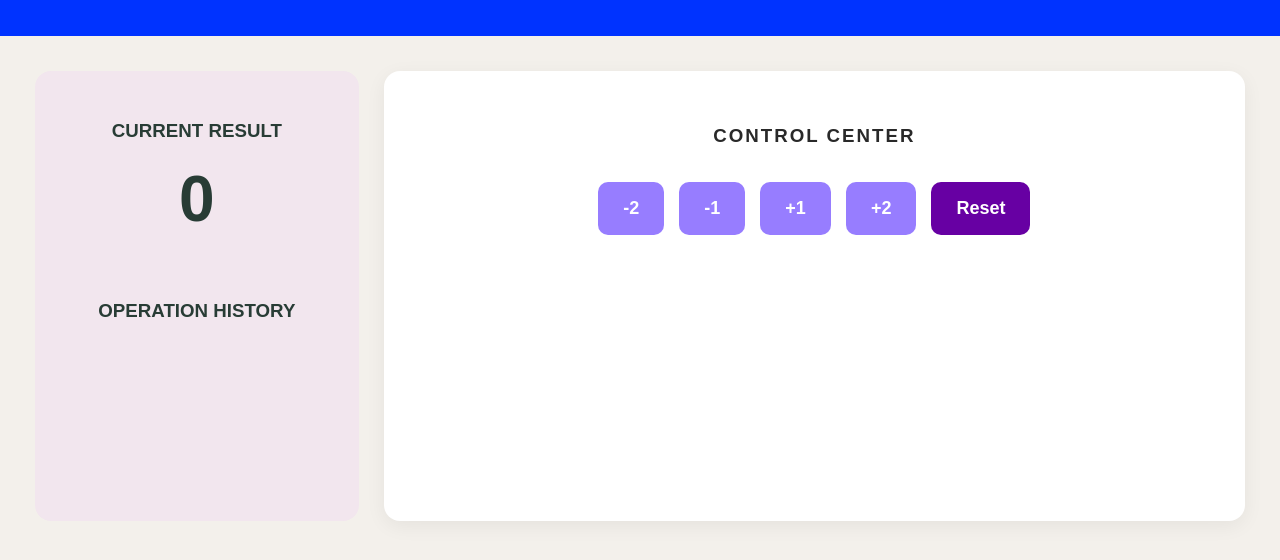
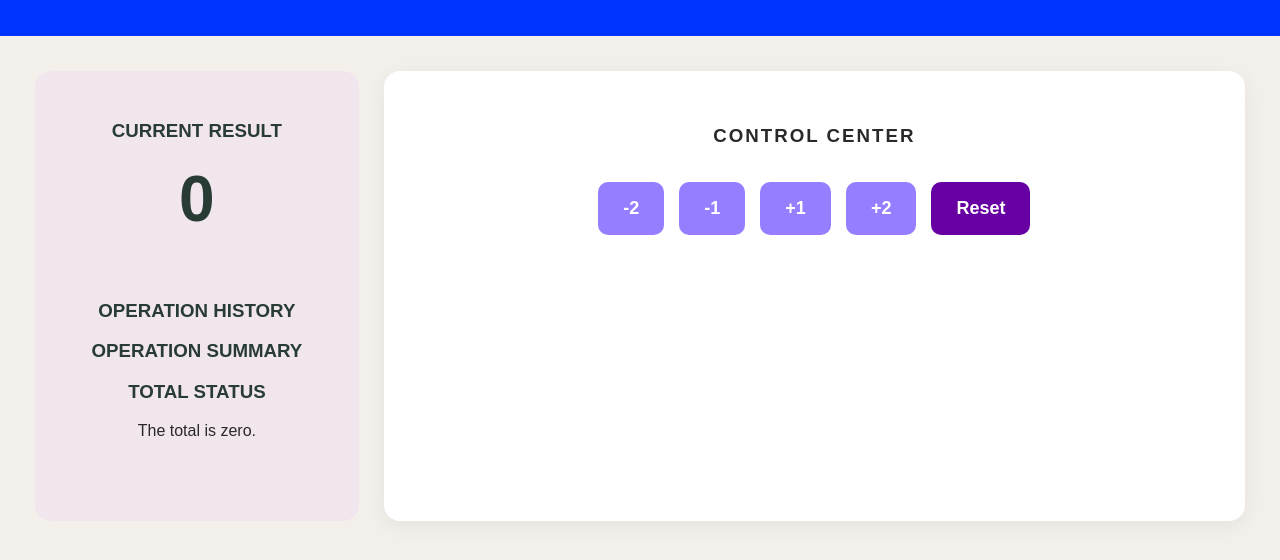
Before and after one commit to HannahKila/vis4, a plain HTML site: page week 3/Assignment/index.html in a window 1280 px wide. Shown: the part 114-674 px from the top of the page. Drawn offline with Linux system fonts and the light colour scheme.

Commit message:
Update index.html

```diff
--- a/week 3/Assignment/index.html
+++ b/week 3/Assignment/index.html
@@ -150,6 +150,12 @@
 
 		  <h3>Operation History</h3>
 		  <ul id="historyList"></ul>
+
+		  <h3>Operation Summary</h3>
+		  <div id="summary"></div>
+
+		  <h3>Total Status</h3>
+		  <p id="totalMessage">The total is zero.</p>
 		</div>
 
 	    <!-- Main Content DIV -->
```
Lines whose indentation alone changed are shown as unchanged.
